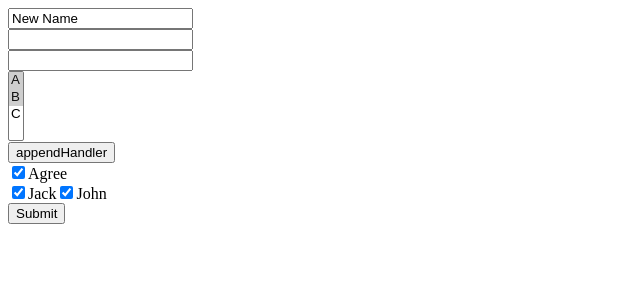
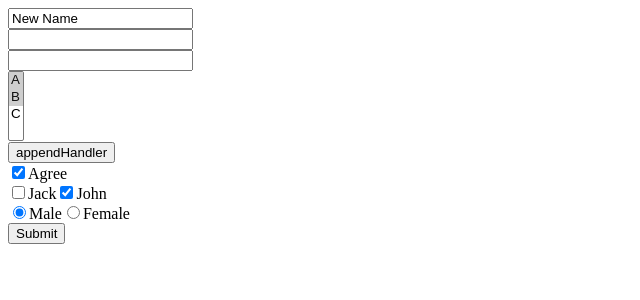
Before and after one commit to leadingslash/vue-phom, a Vue app in the folder app/: page / in a window 1280 px wide. Shown: the top 300 px of the page, without its empty margins (0-640 px from the left). Built offline with nearby package versions, Linux system fonts and the light colour scheme.

Commit message:
Finished Radio input

```diff
--- a/app/src/App.vue
+++ b/app/src/App.vue
@@ -19,16 +19,18 @@ const schema = z.object({
 	),
 	agree: z.boolean(),
 	checkedNames: z.array(z.string()),
+	gender: z.string(),
 })
 
 const { useField, errors, useArrayField, handleSubmit, formState } = useZodForm(schema, {
 	defaultValues: {
 		agree: true,
 		name: 'New Name',
-		checkedNames: [],
+		checkedNames: ['John'],
 		data: {
 			city: ['A', 'B'],
 		},
+		gender: 'Male',
 	},
 })
 const { fields, append, useFieldAtIndex } = useArrayField('skills')
@@ -96,6 +98,14 @@ const appendHandler = () => {
 			<span v-if="errors.checkedNames">{{ errors.checkedNames.message }}</span>
 		</div>
 
+		<div>
+			<input id="one" v-bind="useField('gender')" type="radio" value="Male" />
+			<label for="one">Male</label>
+
+			<input id="two" v-bind="useField('gender')" type="radio" value="Female" />
+			<label for="two">Female</label>
+		</div>
+
 		<button type="submit" :disabled="formState.isSubmitting">Submit</button>
 	</form>
 </template>
--- a/src/form.ts
+++ b/src/form.ts
@@ -12,7 +12,13 @@ import { selectValues } from './utils/multiple_select'
 
 type FormState = 'idle' | 'submitting' | 'success' | 'error'
 type ValidateType = 'submit' | 'change' | 'blur'
-type InputType = 'text' | 'checkbox' | 'multiple-checkboxes' | 'multiple-select'
+type InputType =
+	| 'text'
+	| 'checkbox'
+	| 'multiple-checkboxes'
+	| 'multiple-select'
+	| 'radio'
+	| 'multiple-radio'
 
 interface RegisterField<TData extends AnyDataType, TPath extends Path<TData>> {
 	value: PathValue<TData, TPath>
@@ -235,6 +241,14 @@ export const useForm = <TData extends AnyDataType, TDefaultData extends TData =
 				const values = model.value
 				selectValues(node, values)
 			}
+			if (checkboxOrRadio) {
+				const value = model.value
+				if (Array.isArray(value)) {
+					node.checked = value.indexOf(node.value) >= 0
+				} else {
+					node.checked = String(node.value) === String(value) && !!value
+				}
+			}
 			if (!checkboxOrRadio && fieldRefs.value[path] === node) {
 				return
 			}
@@ -262,6 +276,13 @@ export const useForm = <TData extends AnyDataType, TDefaultData extends TData =
 						inputsType.value[path] = 'multiple-checkboxes'
 					} else {
 						inputsType.value[path] = 'checkbox'
+					}
+				}
+				if (type === 'radio') {
+					if (inputsType.value[path] === 'radio') {
+						inputsType.value[path] = 'multiple-radio'
+					} else {
+						inputsType.value[path] = 'radio'
 					}
 				}
 			}
@@ -308,7 +329,6 @@ export const useForm = <TData extends AnyDataType, TDefaultData extends TData =
 			oninput,
 			onblur,
 			onfocus,
-			checked: model,
 		})
 
 		return registerRefs.value[path]
```
